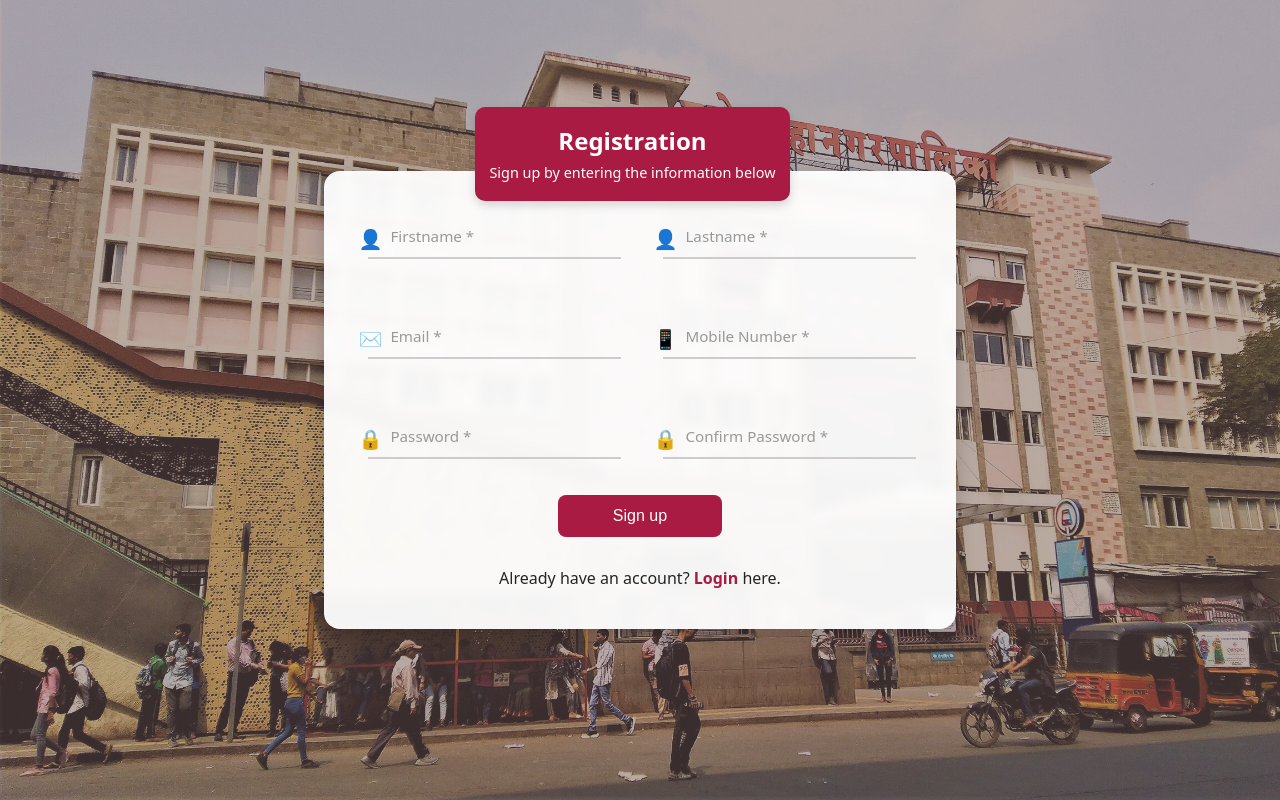
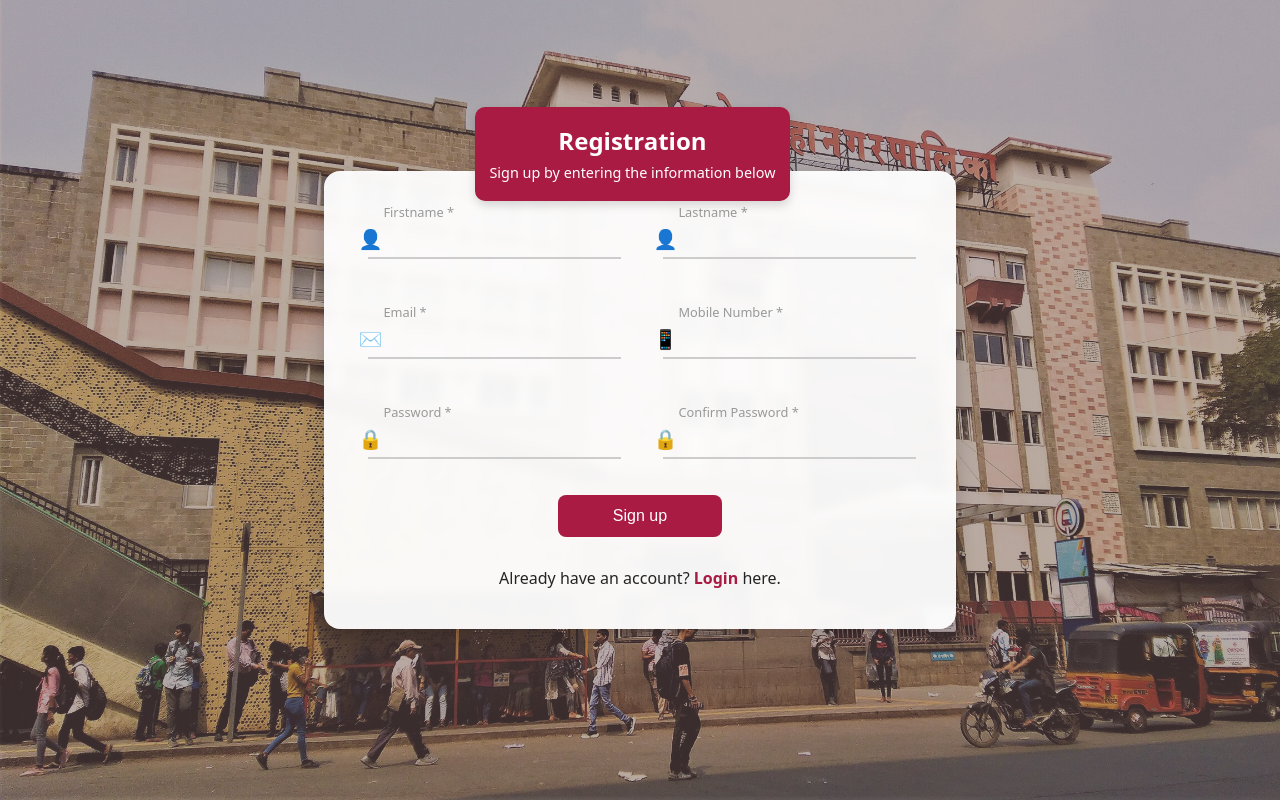
Before and after one commit to JagtapKajal/HealthCareProject, a React (Vite) app in the folder Healthcare-UI/: page /register in a window 1280 px wide. Built offline with nearby package versions, Linux system fonts and the light colour scheme.

Commit message:
added Classname for entity name

```diff
--- a/Healthcare-UI/src/Components/Registration.jsx
+++ b/Healthcare-UI/src/Components/Registration.jsx
@@ -1,7 +1,48 @@
-import React from "react";
+import React, { useState } from "react";
 import "./registration.css";
 
 export default function Registration() {
+  const [formData, setFormData] = useState({
+    firstname: "",
+    lastname: "",
+    email: "",
+    mobile: "",
+    password: "",
+    confirmPassword: ""
+  });
+
+  const handleChange = (e) => {
+    setFormData({ ...formData, [e.target.name]: e.target.value });
+  };
+
+  const handleSubmit = async (e) => {
+    e.preventDefault(); // prevent page reload
+
+    // Optional: validate passwords
+    if (formData.password !== formData.confirmPassword) {
+      alert("Passwords do not match!");
+      return;
+    }
+
+    try {
+      const response = await fetch("http://localhost:8080/Users/addUser", {
+        method: "POST",
+        headers: { "Content-Type": "application/json" },
+        body: JSON.stringify(formData),
+      });
+
+      if (response.ok) {
+        alert("Registration successful!");
+        window.location.href = "/login"; // redirect to login page
+      } else {
+        alert("Registration failed!");
+      }
+    } catch (error) {
+      console.error("Error during registration:", error);
+      alert("Server not reachable!");
+    }
+  };
+
   return (
     <div className="registration-page">
       <div className="register-container">
@@ -9,43 +50,80 @@ export default function Registration() {
           <h2>Registration</h2>
           <p>Sign up by entering the information below</p>
         </div>
-        <form className="register-form">
+
+        <form className="register-form" onSubmit={handleSubmit}>
           <div className="form-row">
             <div className="input-group1">
               <span className="icon">👤</span>
-              <input type="text" placeholder=" " required />
-              <label htmlFor="Firstname">Firstname *</label>
+              <input
+                type="text"
+                name="firstname"
+                value={formData.firstname}
+                onChange={handleChange}
+                required
+              />
+              <label>Firstname *</label>
             </div>
             <div className="input-group1">
               <span className="icon">👤</span>
-              <input type="text" placeholder="" required />
-              <label htmlFor="Lastname">Lastname *</label>
+              <input
+                type="text"
+                name="lastname"
+                value={formData.lastname}
+                onChange={handleChange}
+                required
+              />
+              <label>Lastname *</label>
             </div>
           </div>
 
           <div className="form-row">
             <div className="input-group1">
               <span className="icon">✉️</span>
-              <input type="email" placeholder=" " required />
-              <label htmlFor="Email">Email *</label>
+              <input
+                type="email"
+                name="email"
+                value={formData.email}
+                onChange={handleChange}
+                required
+              />
+              <label>Email *</label>
             </div>
             <div className="input-group1">
               <span className="icon">📱</span>
-              <input type="tel" placeholder=" " required />
-              <label htmlFor="Mobile Number">Mobile Number *</label>
+              <input
+                type="tel"
+                name="mobile"
+                value={formData.mobile}
+                onChange={handleChange}
+                required
+              />
+              <label>Mobile Number *</label>
             </div>
           </div>
 
           <div className="form-row">
             <div className="input-group1">
               <span className="icon">🔒</span>
-              <input type="password" placeholder=" " required />
-              <label htmlFor="Password">Password *</label>
+              <input
+                type="password"
+                name="password"
+                value={formData.password}
+                onChange={handleChange}
+                required
+              />
+              <label>Password *</label>
             </div>
             <div className="input-group1">
               <span className="icon">🔒</span>
-              <input type="password" placeholder=" " required />
-              <label htmlFor="Confirm Password">Confirm Password *</label>
+              <input
+                type="password"
+                name="confirmPassword"
+                value={formData.confirmPassword}
+                onChange={handleChange}
+                required
+              />
+              <label>Confirm Password *</label>
             </div>
           </div>
 
```
